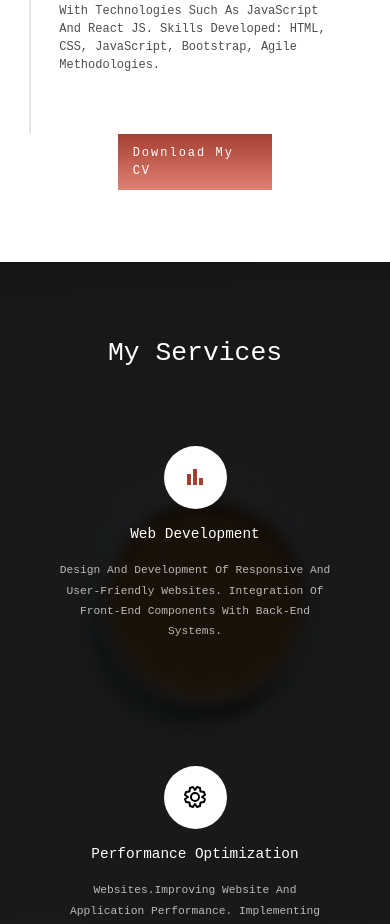
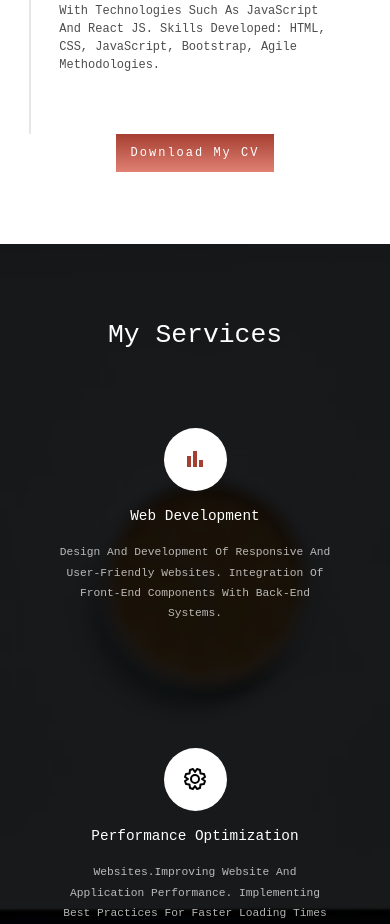
Before and after one commit to sarahmhd/portfolio, a React (Create React App) app: page / in a window 390 px wide. Shown: the part 2080-3004 px from the top of the page. Built offline with nearby package versions, Linux system fonts and the light colour scheme.

Commit message:
update project card

```diff
--- a/src/components/projectCard/projectCard.js
+++ b/src/components/projectCard/projectCard.js
@@ -6,7 +6,7 @@ const Card = ({ project }) => {
       href={project.demo}
       target="_blank"
       rel="noreferrer"
-      className={`${styles.project_card} relative col-span-12 md:col-span-6 lg:col-span-3`}
+      className={`${styles.project_card} relative col-span-12 md:col-span-6 lg:col-span-3 block`}
     >
       <div className={styles.img}>
         <img src={project.image} alt={project.title} />
--- a/src/components/resume/resume.module.css
+++ b/src/components/resume/resume.module.css
@@ -94,6 +94,7 @@
 
 .resume_btn {
   width: 12.89063rem;
+  min-width: fit-content;
   padding: 10px 15px;
   letter-spacing: 2px;
   z-index: 1;
```
